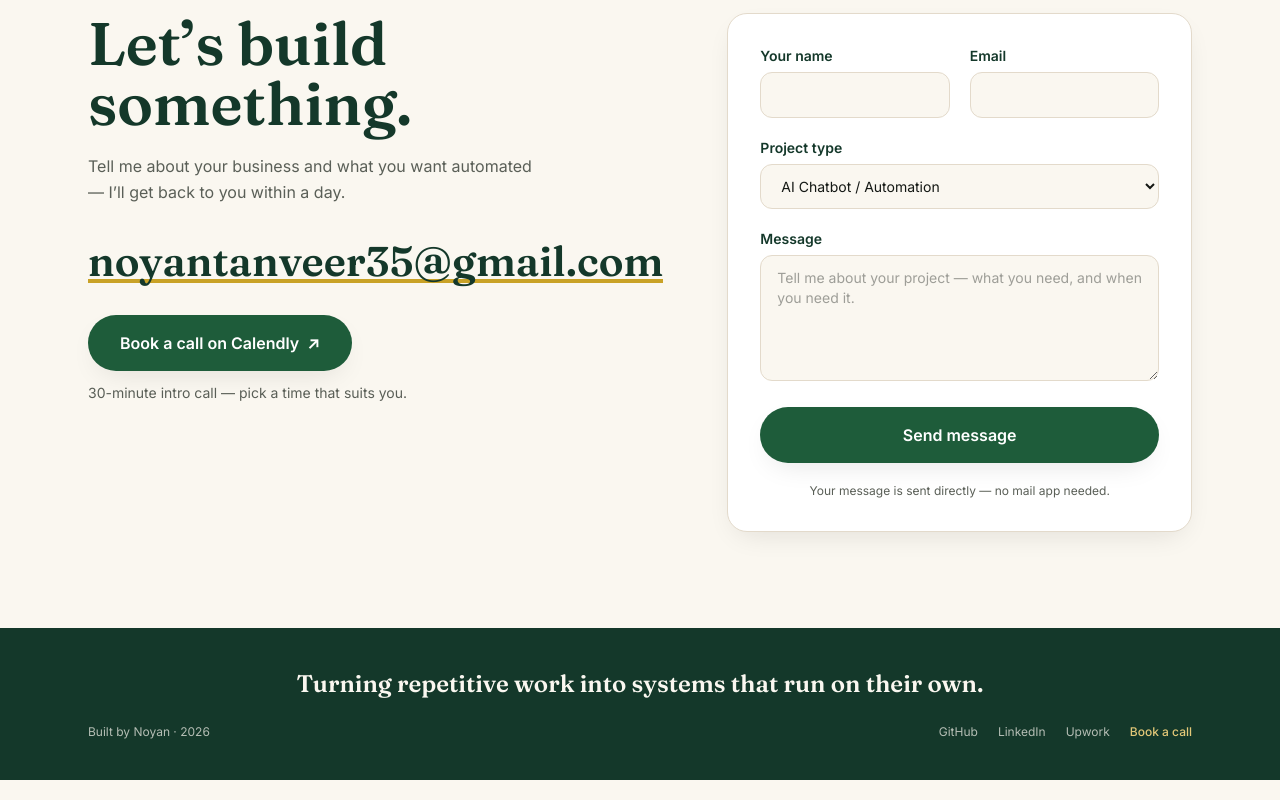
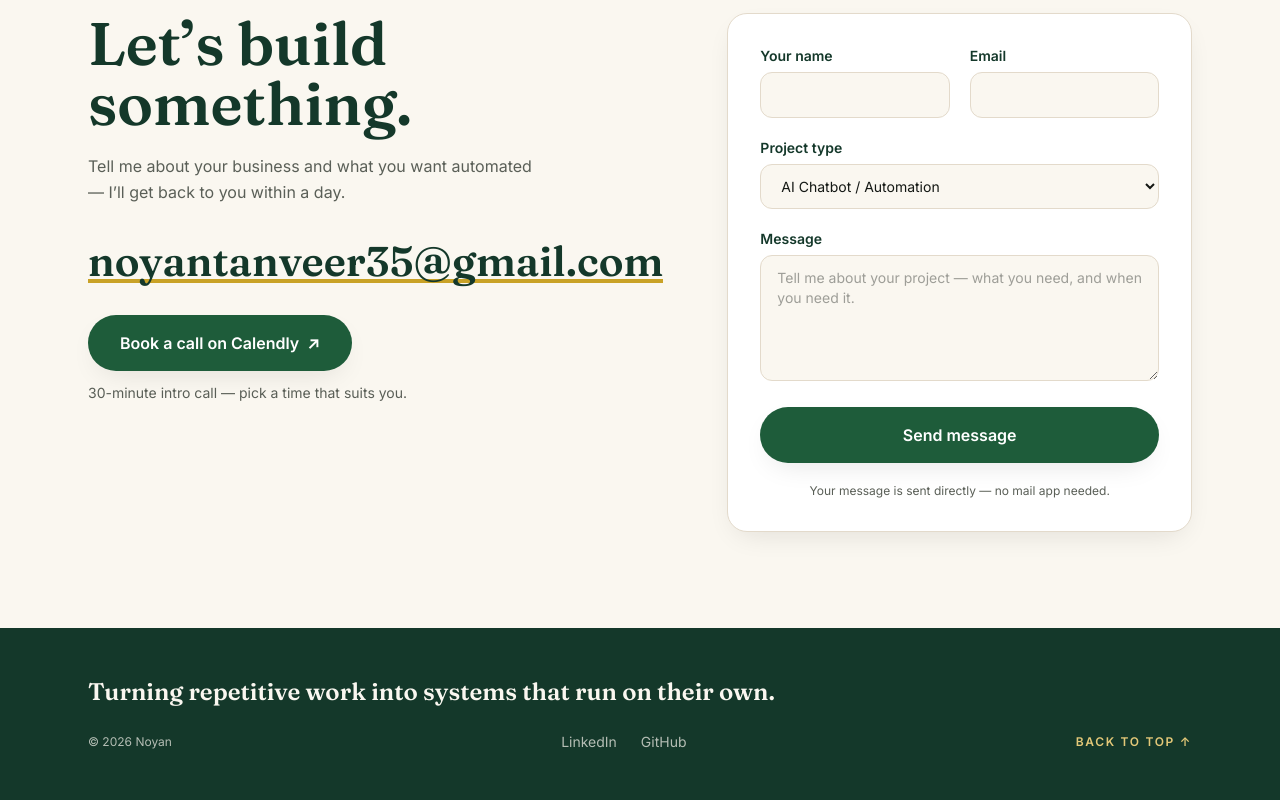
Before and after one commit to FindNoyan/noyan-portfolio, a React (Vite) app: page / in a window 1280 px wide. Shown: the part 4052-4852 px from the top of the page. Built offline with nearby package versions, Linux system fonts and the light colour scheme.

Commit message:
Step 4: rebuild Footer as dark forest strip per approved mockup

```diff
--- a/src/components/Footer.jsx
+++ b/src/components/Footer.jsx
@@ -1,39 +1,48 @@
-import { calendly, footer, site, socials } from "../data/content";
+import { footer, site, socials } from "../data/content";
+import Reveal from "./Reveal";
+
+// Step 4 redesign: dark forest footer strip matching the approved mockups —
+// real tagline, "© 2026 Noyan", LinkedIn + GitHub (real links from
+// content.js), and a gold BACK TO TOP link. Footer links brighten to gold
+// on hover. Gentle one-time scroll reveal via the existing system.
+const footerSocialLabels = ["LinkedIn", "GitHub"];
 
 export default function Footer() {
+  const links = footerSocialLabels
+    .map((label) => socials.find((social) => social.label === label))
+    .filter(Boolean);
+
   return (
     <footer className="bg-forest">
-      <div className="mx-auto max-w-6xl px-6 py-10 text-center">
+      <Reveal className="mx-auto max-w-6xl px-6 py-10 sm:py-12">
         <p className="font-display text-xl font-semibold text-base sm:text-2xl">
           {footer.line}
         </p>
-        <div className="mt-6 flex flex-col items-center gap-4 sm:flex-row sm:justify-between">
+        <div className="mt-6 flex flex-col items-start gap-4 sm:flex-row sm:items-center sm:justify-between">
           <p className="text-xs text-base/70">
-            Built by {site.name} · {new Date().getFullYear()}
+            &copy; {new Date().getFullYear()} {site.name}
           </p>
-          <div className="flex flex-wrap items-center justify-center gap-x-5 gap-y-2">
-            {socials.map((social) => (
+          <div className="flex flex-wrap items-center gap-x-6 gap-y-2">
+            {links.map((social) => (
               <a
                 key={social.label}
                 href={social.href}
                 target="_blank"
                 rel="noreferrer"
-                className="rounded text-xs text-base/70 transition-colors hover:text-goldLight focus-ring"
+                className="rounded text-sm text-base/70 transition-colors hover:text-goldLight focus-ring"
               >
                 {social.label}
               </a>
             ))}
-            <a
-              href={calendly.href}
-              target="_blank"
-              rel="noreferrer"
-              className="rounded text-xs font-medium text-goldLight focus-ring"
-            >
-              {calendly.label}
-            </a>
           </div>
+          <a
+            href="#top"
+            className="rounded text-xs font-semibold uppercase tracking-[0.14em] text-goldLight transition-colors hover:text-gold focus-ring"
+          >
+            Back to top <span aria-hidden="true">&uarr;</span>
+          </a>
         </div>
-      </div>
+      </Reveal>
     </footer>
   );
 }
```
